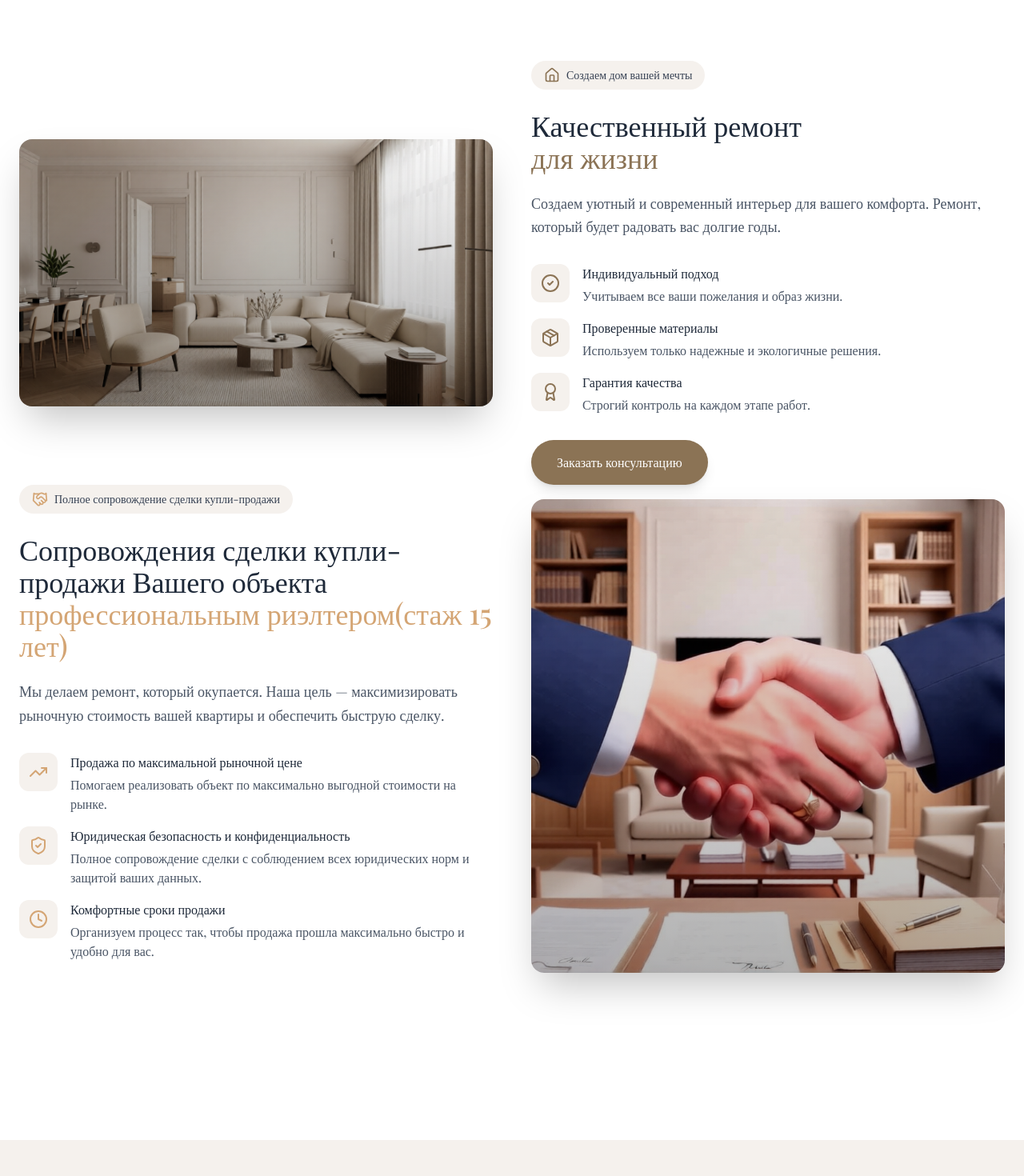
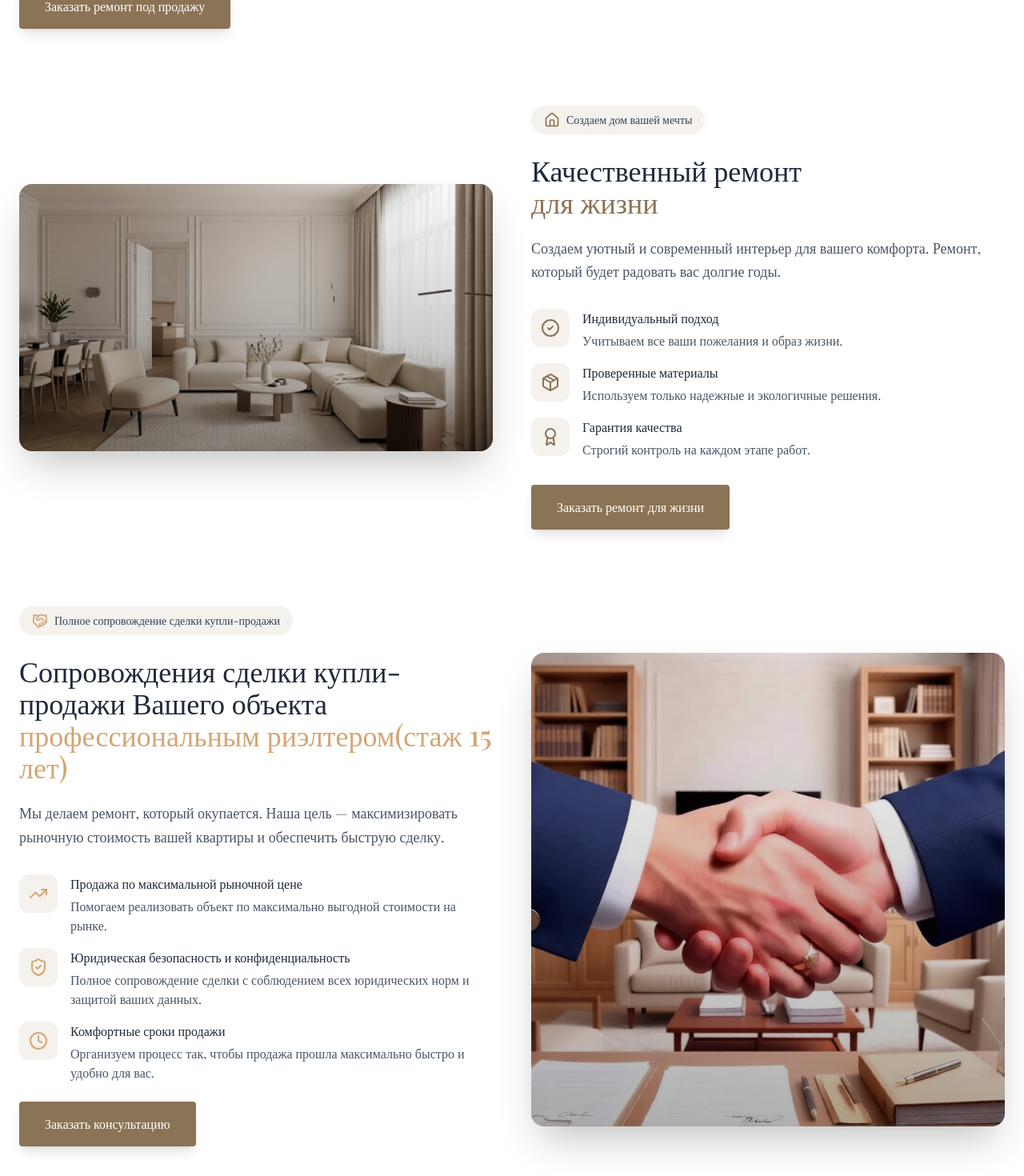
Before and after one commit to kirillqwerty/renovation, a React (Vite) app: page / in a window 1280 px wide. Shown: the part 1580-3050 px from the top of the page at 80% size. Built offline with nearby package versions, Linux system fonts and the light colour scheme; a web font is replaced by a local one.

Commit message:
Edit tg chat id

```diff
--- a/src/app/components/Contact.tsx
+++ b/src/app/components/Contact.tsx
@@ -1,14 +1,28 @@
-import { useState } from "react";
+import { useState, useEffect } from "react";
 import { motion } from "motion/react";
 import { Send } from "lucide-react";
 import axios from "axios";
 
 export function Contact() {
+  useEffect(() => {
+    const handler = (event: any) => {
+      setFormData((prev) => ({
+        ...prev,
+        service: event.detail,
+      }));
+    };
+
+    window.addEventListener("selectService", handler);
+
+    return () => {
+      window.removeEventListener("selectService", handler);
+    };
+  }, []);
   const [formData, setFormData] = useState({
     name: "",
     phone: "",
     email: "",
-    service: "investment",
+    service: "",
     message: "",
   });
 
@@ -22,8 +36,6 @@ export function Contact() {
             text: generateText(),
           },
         );
-
-        console.log("Message sent:", response.data);
       } catch (error) {
         console.error("Error sending message:", error);
       }
@@ -34,12 +46,9 @@ export function Contact() {
     };
 
     sendMessage(
-      7870088819,
+      1342869650,
       "8657773985:AAE4cyFVpzajsreazkK-V-SPtvDTvoYyVPk",
     ).then();
-
-    console.log(formData);
-
     e.preventDefault();
     // Здесь будет обработка отправки формы
     alert("Спасибо! Мы свяжемся с вами в ближайшее время.");
@@ -72,10 +81,6 @@ export function Contact() {
               <br />
               <span className="text-[#D4A574]">проект сегодня</span>
             </h2>
-            {/* <p className="text-lg text-gray-600 mb-8 leading-relaxed">
-              Оставьте заявку, и мы свяжемся с вами в течение 30 минут для
-              бесплатной консультации и расчета стоимости.
-            </p> */}
 
             <div className="space-y-6">
               <div>
@@ -87,15 +92,15 @@ export function Contact() {
                   +375 (29) 152-13-80
                 </a>
               </div>
-              {/* <div>
+              <div>
                 <h3 className="font-medium text-gray-800 mb-2">Email</h3>
                 <a
                   href="mailto:info@renovation.ru"
                   className="text-lg text-[#D4A574] hover:underline"
                 >
-                  info@renovation.ru
+                  stroymminsk@gmail.com
                 </a>
-              </div> */}
+              </div>
               <div>
                 <h3 className="font-medium text-gray-800 mb-2">Адрес</h3>
                 <p className="text-gray-600">г. Минск, ул. Ванеева 26</p>
@@ -228,7 +233,15 @@ export function Contact() {
               </motion.button>
 
               <p className="text-xs text-gray-500 text-center">
-                Нажимая кнопку, вы соглашаетесь с политикой конфиденциальности
+                Нажимая кнопку, вы соглашаетесь{" "}
+                <a
+                  target="_blank"
+                  rel="noopener noreferrer"
+                  href="https://pravo.by/novosti/novosti-pravo-by/2022/november/72150/"
+                  className="text-[#D4A574] hover:text-[#C39563] underline transition-colors"
+                >
+                  с политикой конфиденциальности
+                </a>
               </p>
             </form>
           </motion.div>
--- a/src/app/components/Footer.tsx
+++ b/src/app/components/Footer.tsx
@@ -125,10 +125,10 @@ export function Footer() {
               <li className="flex items-start gap-3">
                 <Mail className="w-5 h-5 text-[#D4A574] flex-shrink-0 mt-0.5" />
                 <a
-                  href="mailto:info@renovation.ru"
+                  href="mailto:stroymminsk@gmail.com"
                   className="hover:text-[#D4A574] transition-colors"
                 >
-                  info@renovation.ru
+                  stroymminsk@gmail.com
                 </a>
               </li>
               <li className="flex items-start gap-3">
--- a/src/app/components/Services.tsx
+++ b/src/app/components/Services.tsx
@@ -15,6 +15,13 @@ import {
 import { getImageURL } from "../../utils/image-url";
 
 export function Services() {
+  const handleOrderClick = (service: string) => {
+    window.dispatchEvent(new CustomEvent("selectService", { detail: service }));
+
+    document.getElementById("contact")?.scrollIntoView({
+      behavior: "smooth",
+    });
+  };
   return (
     <section id="services" className="py-24 bg-white">
       <div className="max-w-7xl mx-auto px-6">
@@ -104,13 +111,14 @@ export function Services() {
                 </div>
               </div>
 
-              {/* <motion.button
+              <motion.button
+                onClick={() => handleOrderClick("Инвестиционный ремонт")}
                 whileHover={{ scale: 1.05 }}
                 whileTap={{ scale: 0.95 }}
-                className="px-8 py-4 bg-[#D4A574] text-white rounded-full hover:bg-[#C39563] transition-colors shadow-lg"
+                className="block mt-6 mx-auto lg:mx-0 px-8 py-4 bg-[#8B7355] text-white rounded-sm hover:bg-[#7A6348] transition-colors shadow-lg"
               >
-                Узнать стоимость
-              </motion.button> */}
+                Заказать ремонт под продажу
+              </motion.button>
             </div>
 
             <motion.div
@@ -143,6 +151,7 @@ export function Services() {
           whileInView={{ opacity: 1, y: 0 }}
           viewport={{ once: true }}
           transition={{ duration: 0.6 }}
+          className="mb-24"
         >
           <div className="grid lg:grid-cols-2 gap-12 items-center">
             <motion.div
@@ -222,11 +231,12 @@ export function Services() {
               </div>
 
               <motion.button
+                onClick={() => handleOrderClick("Ремонт для жизни")}
                 whileHover={{ scale: 1.05 }}
                 whileTap={{ scale: 0.95 }}
-                className="px-8 py-4 bg-[#8B7355] text-white rounded-full hover:bg-[#7A6348] transition-colors shadow-lg"
+                className="block mt-6 mx-auto lg:mx-0 px-8 py-4 bg-[#8B7355] text-white rounded-sm hover:bg-[#7A6348] transition-colors shadow-lg"
               >
-                Заказать консультацию
+                Заказать ремонт для жизни
               </motion.button>
             </div>
           </div>
@@ -304,6 +314,14 @@ export function Services() {
                     </p>
                   </div>
                 </div>
+                <motion.button
+                  onClick={() => handleOrderClick("Консультация")}
+                  whileHover={{ scale: 1.05 }}
+                  whileTap={{ scale: 0.95 }}
+                  className="block mt-6 mx-auto lg:mx-0 px-8 py-4 bg-[#8B7355] text-white rounded-sm hover:bg-[#7A6348] transition-colors shadow-lg"
+                >
+                  Заказать консультацию
+                </motion.button>
               </div>
             </div>
 
```
Also changed, not shown: 8 other files (tests, documents, lock files or other folders).
